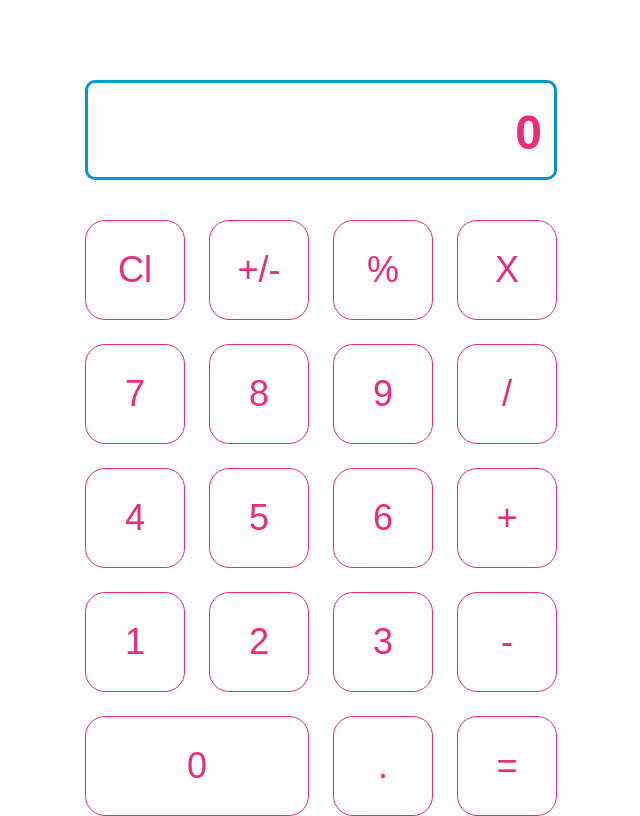
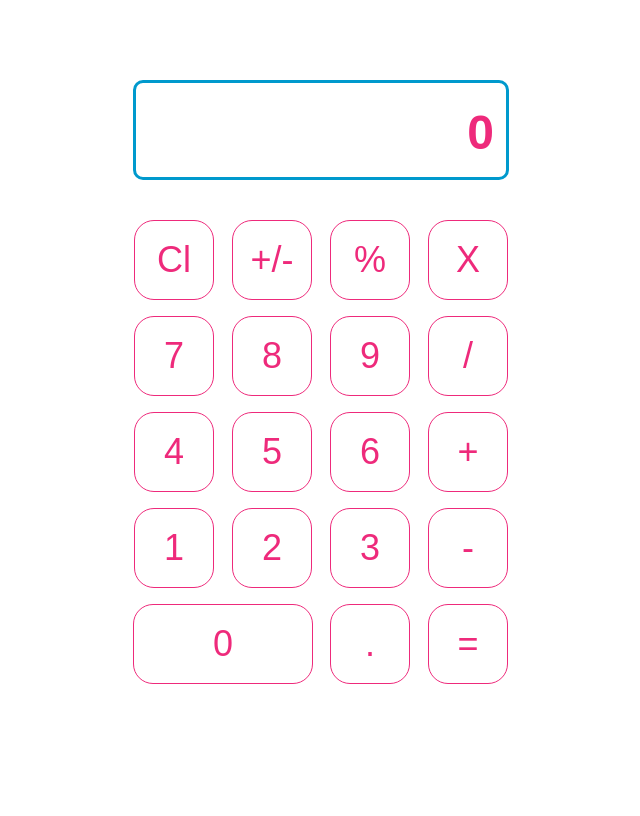
Before and after one commit to JacksonTheGeologist/calculator, a plain HTML site: page index.html in a window 1280 px wide. Both pictures are taken after a click on the element "Cl". Shown: the whole page, without its empty margins (319-959 px from the left). Drawn offline with Linux system fonts and the light colour scheme; a web font is replaced by a local one.

Commit message:
fully functioning

```diff
--- a/main-script.js
+++ b/main-script.js
@@ -9,7 +9,6 @@ let val;
 buttons.forEach((btn) => btn.addEventListener("click", () => getInput(btn)));
 
 function getInput(btn) {
-  console.log();
   if (btn.textContent === ".") {
     if (entry.includes(".") === false) {
       entry = entry + btn.textContent;
@@ -31,9 +30,10 @@ function getInput(btn) {
     entries.push(btn.textContent);
     entry = "";
     val = getCurVal(entries);
-    display.textContent = val;
+    display.textContent = repeatingDecimal(val);
   } else if (btn.classList.contains("clear")) {
-    console.log("cleared");
+    negative = false;
+    entry = "";
     entries = [];
 
     display.textContent = 0;
@@ -46,30 +46,23 @@ function getCurVal(arr) {
   let preVal;
   let testVal;
   arr.forEach((entry, index) => {
-    console.log(arr);
-    console.log("Start for Each, curval", curVal, "entry: ", entry);
     if (index === 0) {
       curVal = entry;
     } else if (index < 2) {
-      console.log("moving along");
     } else if (!isNaN(entry)) {
       preVal = curVal;
     } else {
       testVal = doMath(arr[index - 2], preVal, arr[index - 1]);
       curVal = testVal;
-      console.log(curVal, "After math");
-      console.log("testVal: ", testVal);
     }
   });
   return curVal;
 }
 function doMath(operator, var1, var2) {
-  console.log("doMath operator", operator);
   switch (operator) {
     case "X":
       return var1 * var2;
     case "/":
-      console.log("divide?");
       return var1 / var2;
     case "+":
       return var1 + var2;
@@ -81,3 +74,24 @@ function doMath(operator, var1, var2) {
       return var1;
   }
 }
+
+function repeatingDecimal(num) {
+  let charArr = String(num).split("");
+  let prev;
+  let valCount = 0;
+  charArr.forEach((char, i) => {
+    if (i === 0) {
+      prev = charArr[0];
+    } else {
+      valCount++;
+      prev = char;
+    }
+  });
+  if (valCount > 5) {
+    return num.toFixed(4);
+  } else {
+    return num;
+  }
+}
+
+const check = repeatingDecimal(4.313);
--- a/styles/main.css
+++ b/styles/main.css
@@ -73,15 +73,16 @@ GRID TEMPLATES
 
 /* CALCULATOR BUTTONS */
 .buttons {
-  gap: 2.4rem;
+  gap: 1.6rem;
+  justify-items: center;
 }
 .button,
 .button:active {
   border: 1px solid var(--pink);
   text-align: center;
-  height: 10rem;
+  height: 8rem;
   /* line-height: 10rem; */
-  width: 10rem;
+  width: 8rem;
   border-radius: 20px;
   display: grid;
   align-items: center;
@@ -94,5 +95,5 @@ GRID TEMPLATES
 .zero,
 .zero:hover {
   grid-column: 1 / 3;
-  width: 22.4rem;
+  width: 18rem;
 }
```
